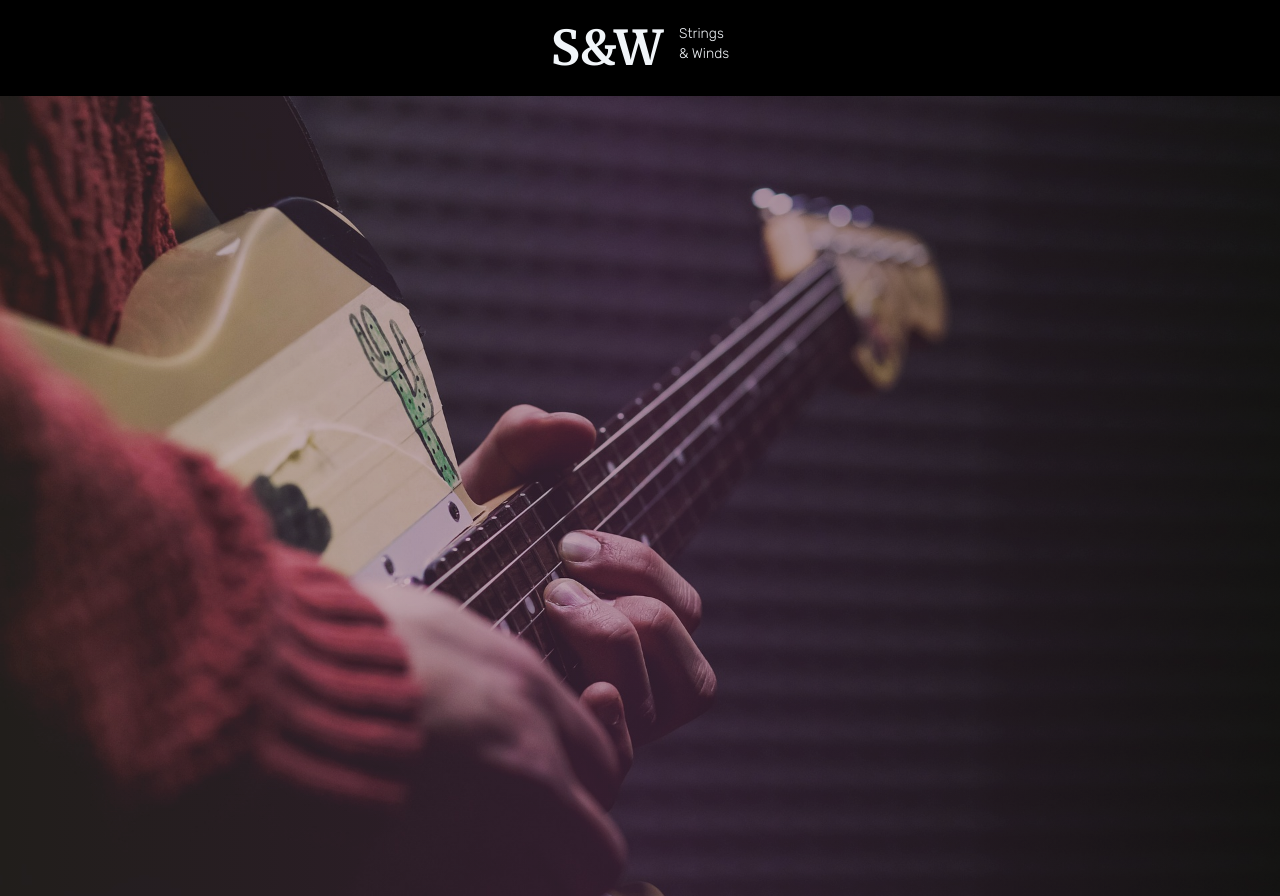
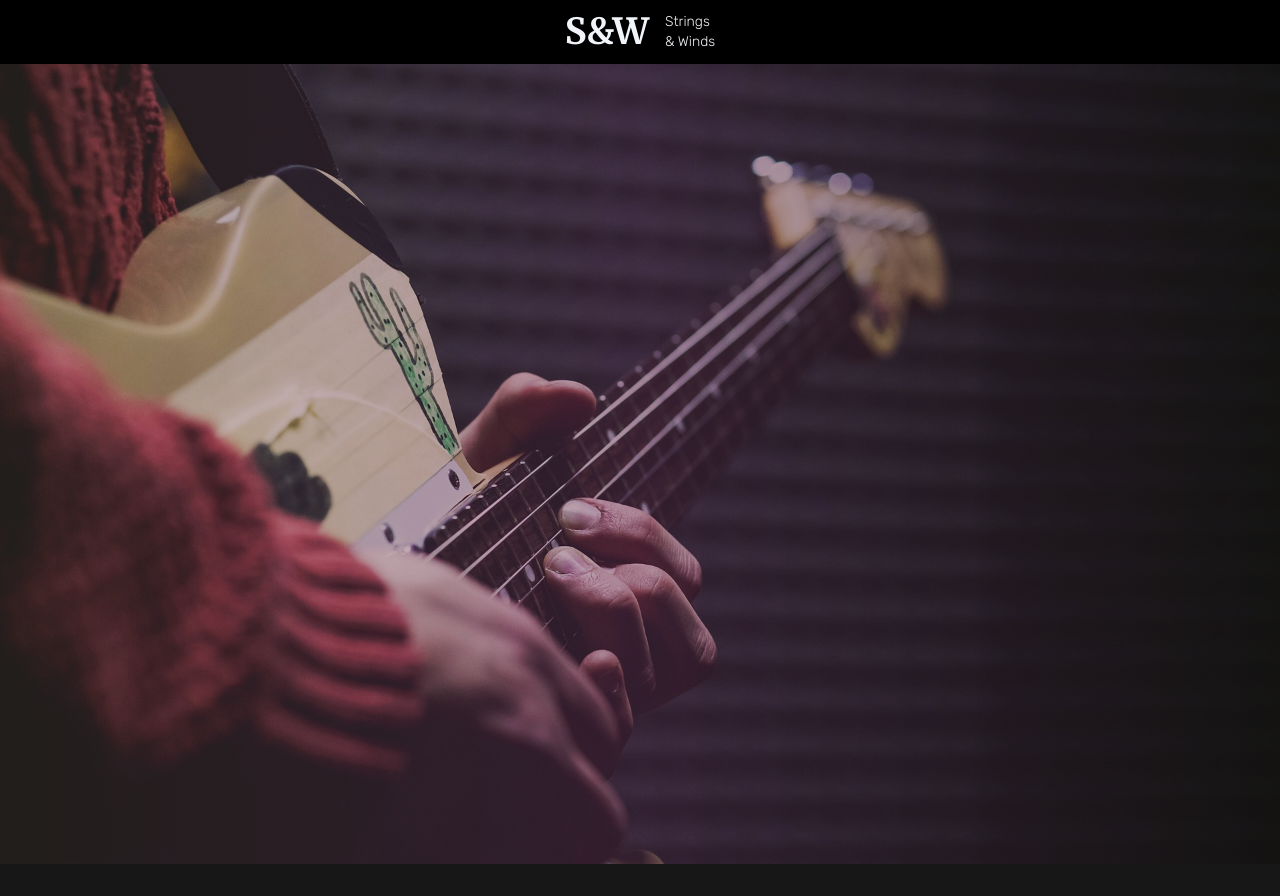
Before and after one commit to KennetSanchez/music-store-spring-react, a React (Create React App) app in the folder src/main/web/strings-and-winds-react/: page / in a window 1280 px wide. After the commit the page ends 864 px from the top, so only its background shows below. Built offline with nearby package versions, Linux system fonts and the light colour scheme.

Commit message:
implemented GlassCard component

```diff
--- /dev/null
+++ b/src/main/web/strings-and-winds-react/src/components/GlassCard.tsx
@@ -0,0 +1,20 @@
+import React from "react";
+
+export const GlassCard = (
+    props: {
+        padding : string,
+        size : string,
+        color : string,
+        children : React.ReactNode[],
+    }
+) => {
+
+    const glassEffect : string = `drop-shadow-md backdrop-blur-lg ${props.color}`;
+
+    return (
+        <div className={`flex flex-col justify-between items-center ${props.padding} ${props.size} ${glassEffect}`}>
+            {props.children[0]}
+            {props.children[1]}
+        </div>
+    );
+}
--- a/src/main/web/strings-and-winds-react/src/components/Logo.tsx
+++ b/src/main/web/strings-and-winds-react/src/components/Logo.tsx
@@ -10,17 +10,10 @@ export const Logo = (
             titleSize : "text-4xl",
             subtitleSize : "text-sm font-light"
         }
-        switch (props.variant) {
-            case 1:
-                variables.titleSize = "text-5xl";
-                break;
-            case 2:
-                variables.parentFlex = "flex-col space-x-2";
-                variables.titleSize = "text-8xl";
-                variables.subtitleSize = "text-2xl font-normal";
-                break;
-            default:
-                return variables;
+        if (props.variant === 1) {
+            variables.parentFlex = "flex-col space-x-2";
+            variables.titleSize = "text-8xl";
+            variables.subtitleSize = "text-2xl font-normal";
         }
 
         return variables;
--- a/src/main/web/strings-and-winds-react/src/components/Navbar.tsx
+++ b/src/main/web/strings-and-winds-react/src/components/Navbar.tsx
@@ -10,8 +10,7 @@ export const Navbar = (
     }
 ) => {
 
-    const navVariant : string = props.isLogged ? "h-16 justify-between" : "h-24 justify-center";
-    const logoVariant : number = props.isLogged ? 0 : 1;
+    const navVariant : string = props.isLogged ? "justify-between" : "justify-center";
     const linkTreeVariant : string = props.isLogged ? "text-base space-x-8" : "hidden w-0 h-0";
 
     const checkIsAdmin = () => {
@@ -19,8 +18,8 @@ export const Navbar = (
     }
 
     return (
-        <header className={`sticky top-0 z-50 flex flex-row px-16 items-center bg-black text-slate-100 ${navVariant}`}>
-            <Logo variant={logoVariant}/>
+        <header className={`sticky top-0 z-50 flex flex-row px-16 items-center bg-black text-slate-100 h-16 ${navVariant}`}>
+            <Logo variant={0}/>
             <div id={"navLinkTree"} className={linkTreeVariant}>
                 <Link className={"nav_link"} to={"/home"}>Home</Link>
                 {checkIsAdmin()}
```
